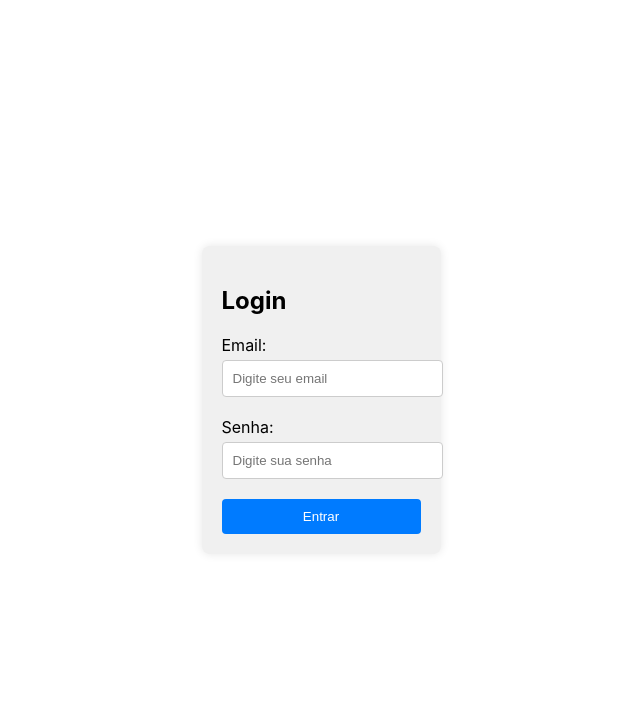
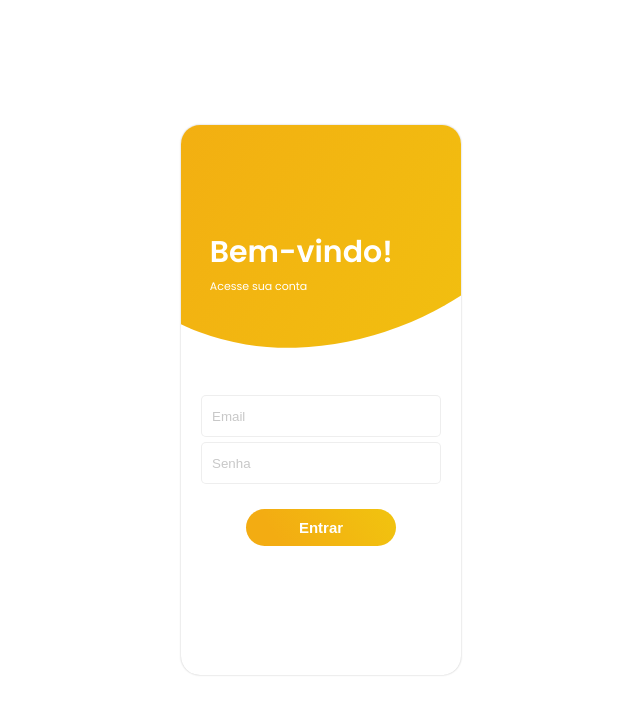
Before and after one commit to KaioGerhardt/desafio-cadeira-frontend, a React (Create React App) app in the folder frontend/: page /login in a window 1280 px wide. Shown: the top 714 px of the page, without its empty margins (319-959 px from the left). Built offline with nearby package versions, Linux system fonts and the light colour scheme.

Commit message:
alter css in login page

```diff
--- a/frontend/src/pages/Login/Login.css
+++ b/frontend/src/pages/Login/Login.css
@@ -1,44 +1,149 @@
-.login-container {
-  display: flex;
-  justify-content: center;
-  align-items: center;
-  height: 100vh;
+
+@import url("https://fonts.googleapis.com/css2?family=Poppins:wght@400;600;700;800&display=swap");
+
+html,
+body {
+  width: 100%;
+  height: 100%;
+  overflow-x: hidden;
+  margin: 0;
+  font-family: "Poppins", -apple-system, BlinkMacSystemFont, "Segoe UI",
+    "Roboto", "Oxygen", "Ubuntu", "Cantarell", "Fira Sans", "Droid Sans",
+    "Helvetica Neue", sans-serif;
+  -webkit-font-smoothing: antialiased;
+  -moz-osx-font-smoothing: grayscale;
 }
 
-.login-form {
-  background-color: #f0f0f0;
-  padding: 20px;
-  border-radius: 8px;
-  box-shadow: 0px 0px 10px rgba(0, 0, 0, 0.1);
+* {
+  box-sizing: border-box;
 }
 
-.form-group {
-  margin-bottom: 20px;
+code {
+  font-family: source-code-pro, Menlo, Monaco, Consolas, "Courier New",
+    monospace;
 }
 
-label {
-  display: block;
-  margin-bottom: 5px;
+#root {
+  width: 100%;
+  height: 100%;
 }
 
 input {
   width: 100%;
-  padding: 10px;
-  border: 1px solid #ccc;
-  border-radius: 4px;
+  height: 42px;
+  outline: none;
+  border: 1px solid rgba(200, 200, 200, 0.3);
+  border-radius: 5px;
+  padding: 0px 10px;
+  transition: all 200ms ease-in-out;
+  margin-bottom: 5px;
+}
+
+input::placeholder {
+  color: rgba(200, 200, 200, 1);
+}
+
+input:focus {
+  outline: none;
+  border: 1px solid rgba(241, 196, 15, 1);
+}
+
+.headerText {
+  font-size: 30px;
+  font-weight: 600;
+  line-height: 1.24;
+  color: #fff;
+  z-index: 10;
+}
+
+.smallText {
+  font-size: 11px;
+  font-weight: 500;
+  color: #fff;
+  margin-top: 7px;
+  z-index: 10;
+}
+
+.boxContainer {
+  width: 280px;
+  min-height: 550px;
+  display: flex;
+  flex-direction: column;
+  border-radius: 19px;
+  background-color: #fff;
+  box-shadow: 0 0 2px rgba(15, 15, 15, 0.28);
+  position: relative;
+  overflow: hidden;
+}
+
+.topContainer {
+  width: 100%;
+  height: 250px;
+  display: flex;
+  flex-direction: column;
+  justify-content: flex-end;
+  padding: 0 1.8em;
+  padding-bottom: 5em;
+}
+
+.backDrop {
+  position: absolute;
+  width: 160%;
+  height: 550px;
+  display: flex;
+  flex-direction: column;
+  border-radius: 50%;
+  top: -290px;
+  left: -70px;
+  transform: rotate(60deg);
+  background: linear-gradient(
+    58deg, rgba(243,172,18,1) 20%, rgba(241,196,15,1) 100%
+  );
+}
+
+.formContainer {
+  display: flex;
+  flex-direction: column;
+  align-items: center;
+  justify-content: center;
+  margin: 20px;
+  text-align: center;
+}
+
+.appContainer {
+  width: 100%;
+  height: 100%;
+  display: flex;
+  flex-direction: column;
+  align-items: center;
+  justify-content: center;
+}
+
+.submitButton {
+    width: 100%;
+    max-width: 150px;
+    margin-top: 20px;
+    padding: 10px;
+    color: #fff;
+    font-size: 15px;
+    font-weight: 600;
+    border: none;
+    border-radius: 100px;
+    cursor: pointer;
+    transition: all 240ms ease-in-out;
+    background: linear-gradient(
+      58deg, rgba(243,172,18,1) 20%, rgba(241,196,15,1) 100%
+    );
+}
+
+.submitButton:hover {
+  filter: brightness(1.03);
 }
 
 button {
-  width: 100%;
-  padding: 10px;
-  background-color: #007bff;
-  color: #fff;
-  border: none;
-  border-radius: 4px;
-  cursor: pointer;
-  transition: background-color 0.3s ease;
+  font-size: 12px;
+  color: rgba(241,196,15,1);
+  font-weight: 500;
+  text-decoration: none;
+  border-bottom: 1px dashed rgba(241,196,15,1);
 }
-
-button:hover {
-  background-color: #0056b3;
-}
--- a/frontend/src/pages/Login/Login.js
+++ b/frontend/src/pages/Login/Login.js
@@ -46,33 +46,36 @@ const Login = () => {
   }
 
   return (
-    <div className="login-container">
+    <div className="appContainer">
+      <div className="boxContainer">
+        <div className="backDrop">
+        </div>
+        <div className="topContainer">
+            <div className="headerText">Bem-vindo!</div>
+            <div className="smallText">Acesse sua conta</div>
+        </div>
+        <div className="formContainer">
           <form onSubmit={handleSubmit} className="login-form">
-        <h2>Login</h2>
-        <div className="form-group">
-          <label htmlFor="email">Email:</label>
               <input
                 type="email"
                 id="email"
-            placeholder="Digite seu email"
+                placeholder="Email"
                 value={email}
                 onChange={handleEmailChange}
                 required
               />
-        </div>
-        <div className="form-group">
-          <label htmlFor="password">Senha:</label>
               <input
                 type="password"
                 id="password"
-            placeholder="Digite sua senha"
+                placeholder="Senha"
                 value={password}
                 onChange={handlePasswordChange}
                 required
               />
+            <button className="submitButton" type="submit">Entrar</button>
+          </form>
         </div>
-        <button type="submit">Entrar</button>
-      </form>
+      </div>
     </div>
   );
 };
```
Lines whose indentation alone changed are shown as unchanged.
